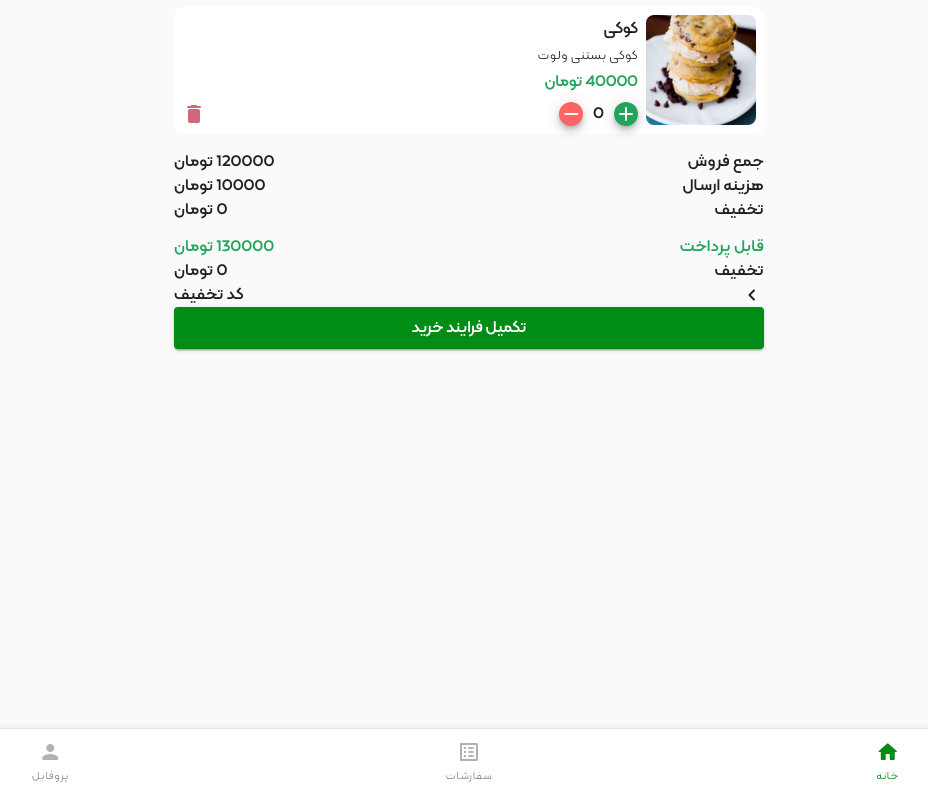
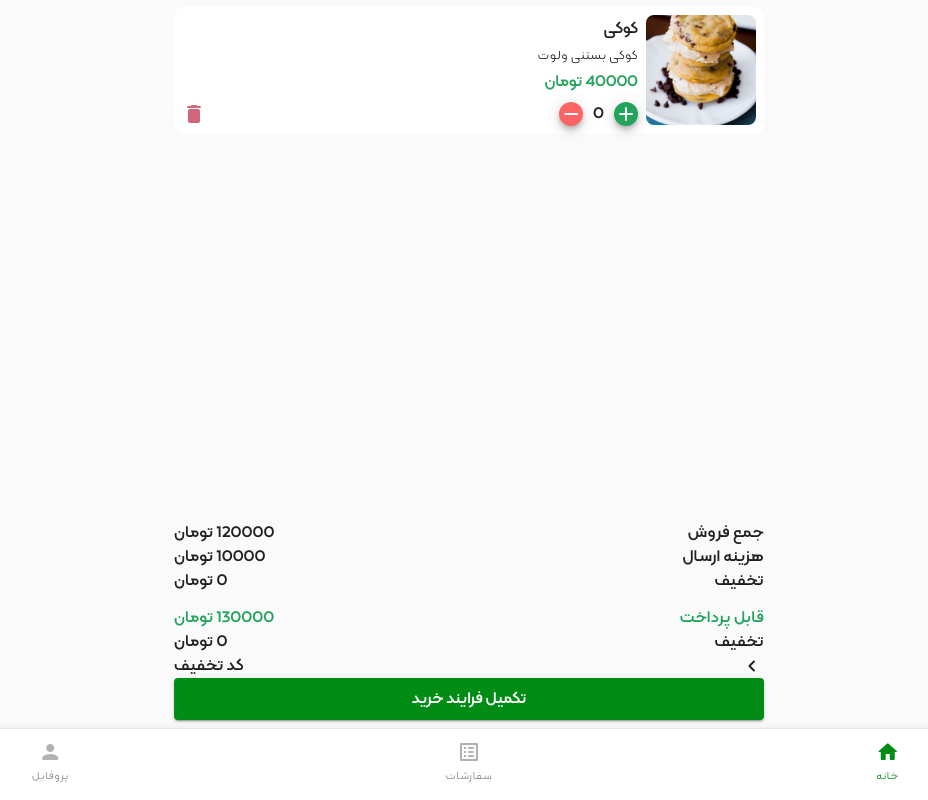
Before and after one commit to amirmfallah/mobydick-app-frontend, an Angular app: page /order in a window 1280 px wide. Shown: the whole page, without its empty margins (290-1218 px from the left). Built offline with nearby package versions, Linux system fonts and the light colour scheme.

Commit message:
[add] space between

```diff
--- a/src/app/orderpage/orderpage.component.html
+++ b/src/app/orderpage/orderpage.component.html
@@ -1,13 +1,9 @@
-<div class="container">
+<div class="container d-flex flex-column h-100">
   <div class="item">
-    <app-favourite-item
-      [image]="item.image"
-      [title]="item.title"
-      [description]="item.description"
-      [price]="item.price"
-    ></app-favourite-item>
+    <app-favourite-item [image]="item.image" [title]="item.title" [description]="item.description" [price]="item.price">
+    </app-favourite-item>
   </div>
-  <div class="space"></div>
+  <div class="d-flex flex-1 flex-grow-1"></div>
   <div class="price-section">
     <div class="price-content d-flex justify-content-between">
       <p>جمع فروش</p>
@@ -35,7 +31,8 @@
     <mat-icon matSuffix fontSet="material-icons-round">chevron_left</mat-icon>
     <p>کد تخفیف</p>
   </div>
-  <button mat-raised-button color="primary" class="w-100">
+  <button mat-raised-button color="primary" class="w-100 mb-2">
     تکمیل فرایند خرید
   </button>
+  <app-bottom-nav-spacing></app-bottom-nav-spacing>
 </div>
```
